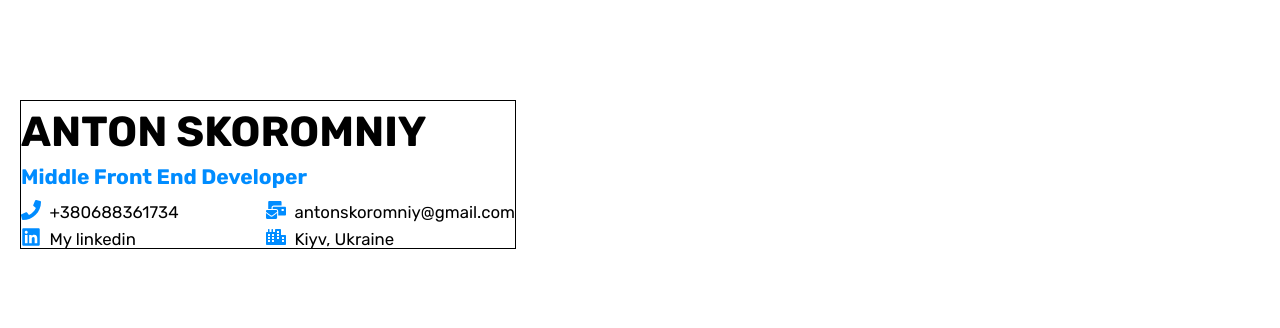
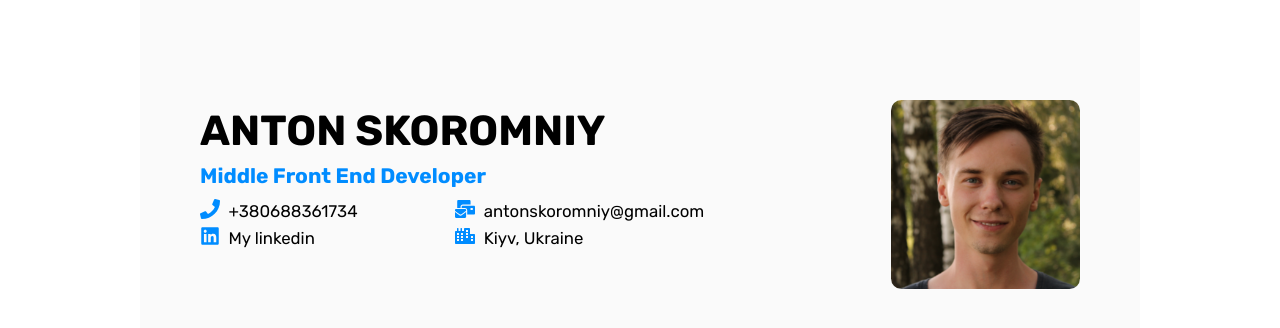
Before and after one commit to antonskr/anton.skoromniy.cv, a React (Create React App) app: page / in a window 1280 px wide. Shown: the top 328 px of the page. Built offline with nearby package versions, Linux system fonts and the light colour scheme.

Commit message:
(BasicInfo) update

```diff
--- a/src/Components/BasicInfo/BasicInfo.tsx
+++ b/src/Components/BasicInfo/BasicInfo.tsx
@@ -1,6 +1,7 @@
 import React from "react";
 import styles from './Basickinfo.module.scss';
 import Contacts from "../Contacts/Contacts";
+import MyPhoto from "../Ui/MyPhoto/MyPhoto";
 
 const BasicInfo = ():JSX.Element => {
     return (
@@ -14,6 +15,7 @@ const BasicInfo = ():JSX.Element => {
                 </p>
                 <Contacts />
             </div>
+            <MyPhoto/>
         </div>
     )
 }
--- a/src/Components/BasicInfo/Basickinfo.module.scss
+++ b/src/Components/BasicInfo/Basickinfo.module.scss
@@ -1,8 +1,8 @@
 .basicInfo {
+  display: flex;
+  justify-content: space-between;
 
   & .basic {
-    width: 40%;
-    border: 1px solid;
 
     & .fullName {
       text-transform: uppercase;
--- /dev/null
+++ b/src/Components/Ui/MyPhoto/MyPhoto.module.scss
@@ -0,0 +1,10 @@
+.photo {
+
+  & > img {
+    width: 9em;
+    height: 9em;
+    border-radius: 0.5em;
+    object-fit: cover;
+  }
+
+}
--- /dev/null
+++ b/src/Components/Ui/MyPhoto/MyPhoto.tsx
@@ -0,0 +1,13 @@
+import React from 'react';
+import Photo from '../../../images/Myphoto.jpg';
+import styles from './MyPhoto.module.scss'
+
+const MyPhoto = () => {
+    return (
+        <div className={styles.photo}>
+            <img src={Photo} alt="photo"/>
+        </div>
+    )
+}
+
+export default MyPhoto;
--- a/src/index.scss
+++ b/src/index.scss
@@ -3,8 +3,8 @@
 :root {
   --vh: 1vh;
   --content-vertical-paddings: 100px;
-  --content-horizontal-paddings: 20px;
-  --content-max-width: 1400px;
+  --content-horizontal-paddings: 60px;
+  --content-max-width: 1000px;
 }
 
 body {
@@ -48,6 +48,7 @@ h1 {
   padding: var(--content-vertical-paddings) var(--content-horizontal-paddings);
   display: flex;
   flex-direction: column;
+  background: #FAFAFAFA;
 }
 
 .wrapper {
--- /dev/null
+++ b/src/types/mages.d.ts
@@ -0,0 +1,2 @@
+declare module '*.jpg';
+declare module '*.jpeg';
--- a/tsconfig.json
+++ b/tsconfig.json
@@ -6,6 +6,7 @@
       "dom.iterable",
       "esnext"
     ],
+    "typeRoots" : ["node_modules/@types", "src/types"],
     "allowJs": true,
     "skipLibCheck": true,
     "esModuleInterop": true,
```
Also changed, not shown: src/images/Myphoto.jpg (added).
